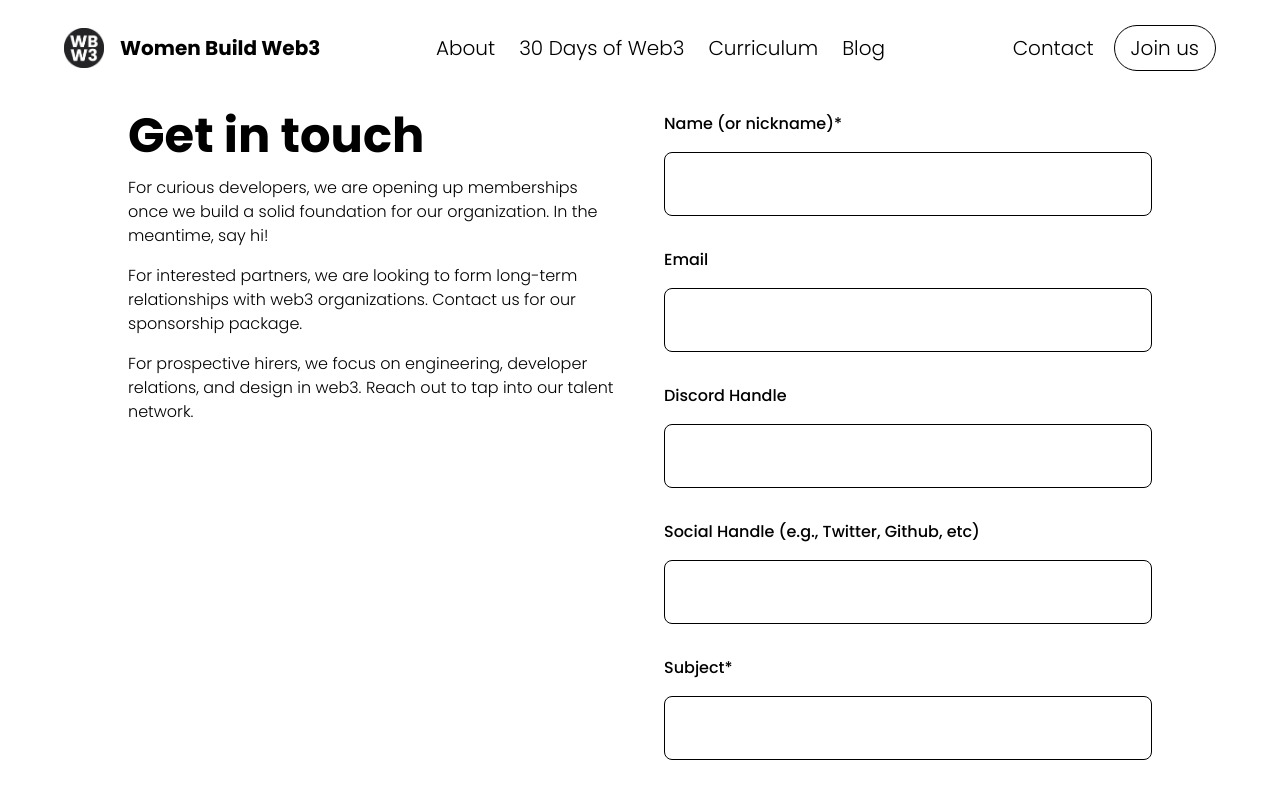
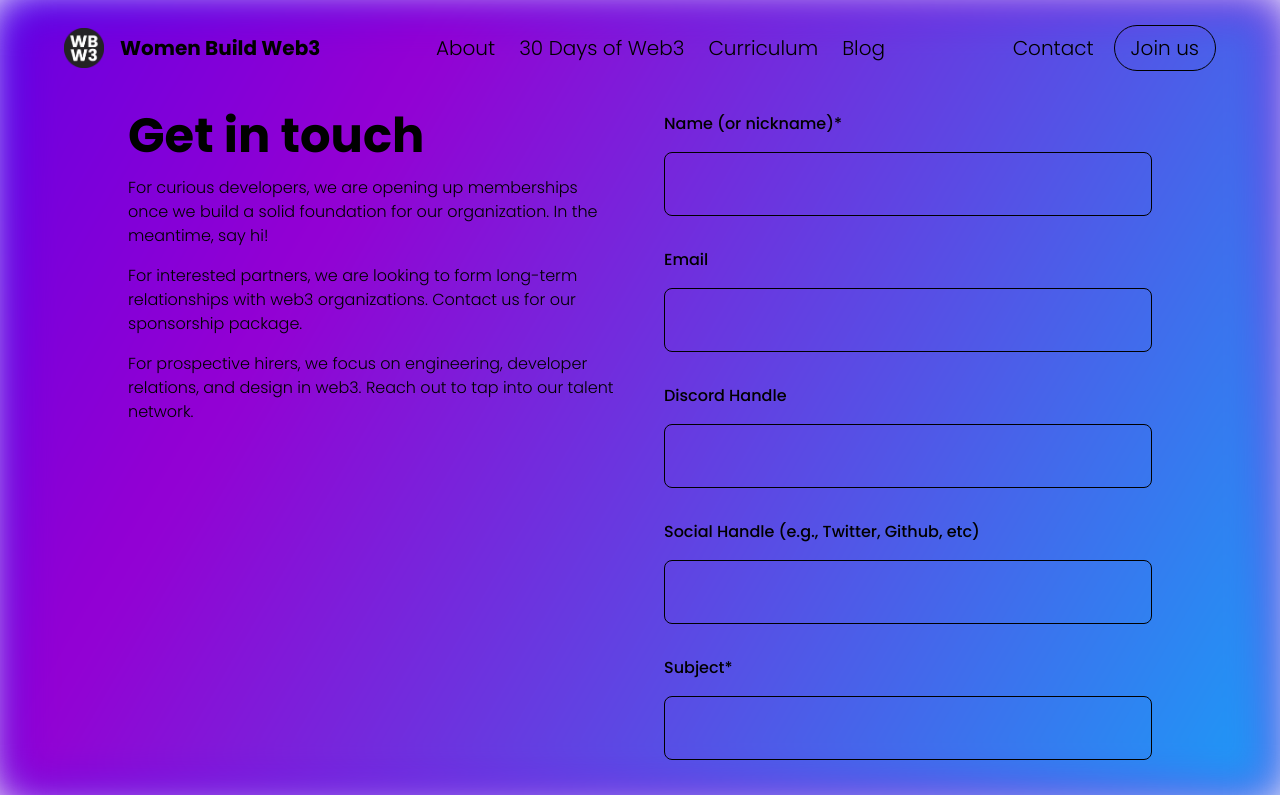
Before and after one commit to womenbuildweb3/30daysofweb3.xyz, a Next.js app: page /contact in a window 1280 px wide. Shown: the top 795 px of the page. Built offline with nearby package versions, Linux system fonts and the light colour scheme.

Commit message:
update css

```diff
--- a/styles/Home.module.css
+++ b/styles/Home.module.css
@@ -4,6 +4,24 @@
   flex-direction: column;
   align-items: center;
   padding-top: 280px;
+}
+
+.gradientBG {
+  background: linear-gradient(300deg, deepskyblue, darkviolet, blue);
+  background-size: 180% 180%;
+  animation: gradient-animation 18s ease infinite;
+}
+
+@keyframes gradient-animation {
+  0% {
+    background-position: 0% 50%;
+  }
+  50% {
+    background-position: 100% 50%;
+  }
+  100% {
+    background-position: 0% 50%;
+  }
 }
 
 .homeHeroTitle {
--- /dev/null
+++ b/styles/Layout.module.css
@@ -0,0 +1,17 @@
+.gradientBG {
+  background: linear-gradient(300deg, deepskyblue, darkviolet, blue);
+  background-size: 180% 180%;
+  animation: gradient-animation 18s ease infinite;
+}
+
+@keyframes gradient-animation {
+  0% {
+    background-position: 0% 50%;
+  }
+  50% {
+    background-position: 100% 50%;
+  }
+  100% {
+    background-position: 0% 50%;
+  }
+}
```
Also changed, not shown: styles/BlobAnimation.module.css (added, +10 -0 lines).
